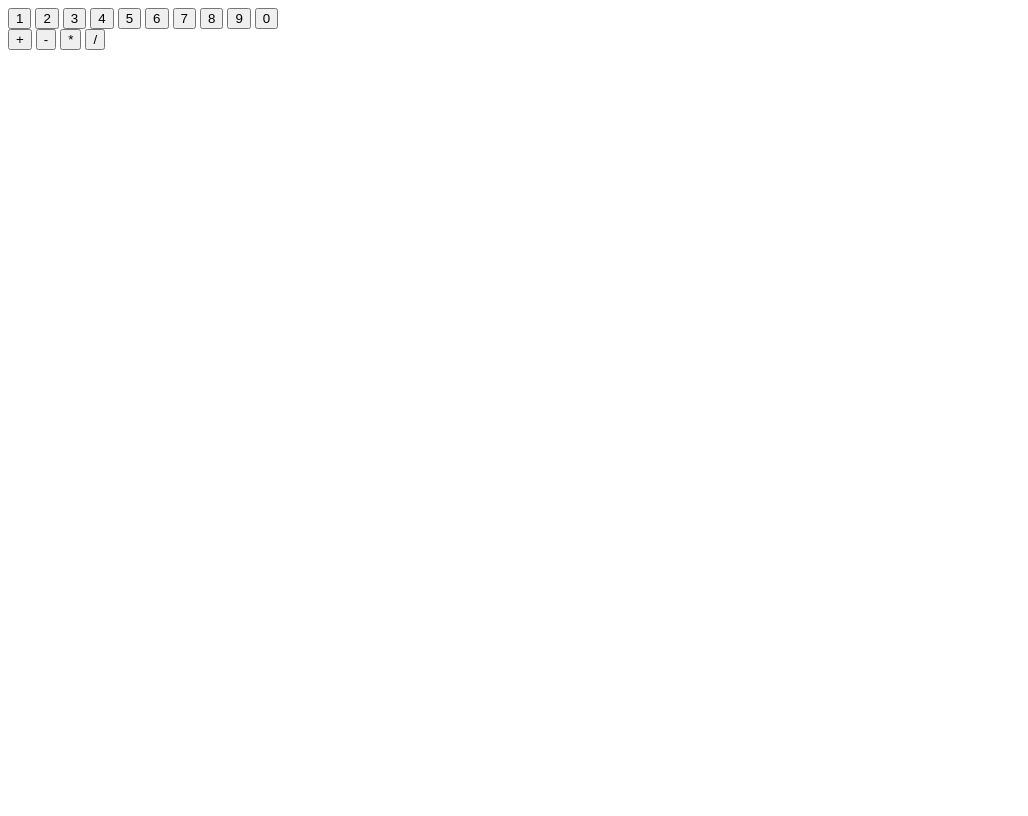
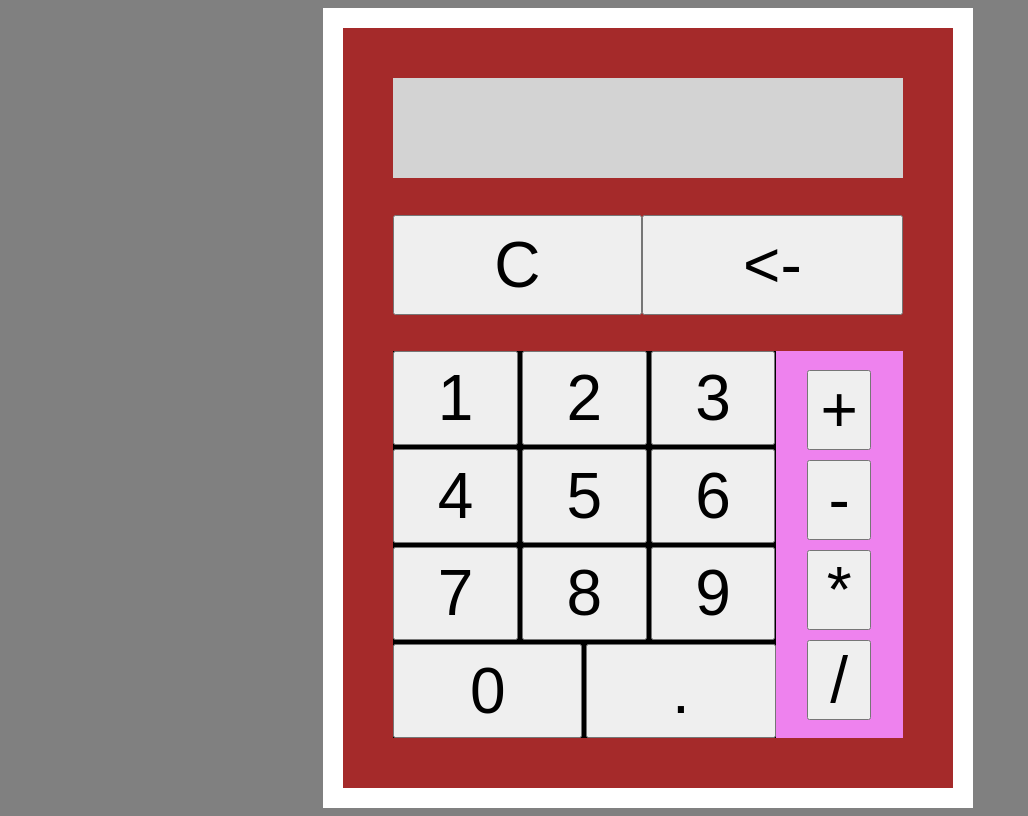
Before and after one commit to MarcielloJumpingFrogg/javaScript, a plain HTML site: page theOdinProject/calculator/index.html in a window 1280 px wide. Shown: the whole page, without its empty margins (0-1028 px from the left). Drawn offline with Linux system fonts and the light colour scheme.

Commit message:
un po di roba, nulla di importante

```diff
--- a/theOdinProject/calculator/code.js
+++ b/theOdinProject/calculator/code.js
@@ -1,7 +1,28 @@
-let numbers = document.querySelectorAll(".num")
-console.log(numbers[0].innerText)
+let btn = document.querySelectorAll(".num");
 
-for ( let i = 0; i < numbers.length; i++)
+let num = ['', ''];
+let order = 0;
+let point = false;
+
+btn.forEach(element => {
+    element.onclick = function() {
+        if(point == false)
+        {
+            write(element)
+            if(element.innerText == '.')
+                point == true
+            console.log(point)
+        }
+        if((point == true) && (element != '.'))
+        {
+            write(element)
+        }
+
+    }
+});
+
+function write(n)
 {
-    numbers[i].addEventListener('click', console.log("works?"))
+    num[order] += (n.innerText)
+    console.log(num[order])
 }
--- a/theOdinProject/calculator/index.html
+++ b/theOdinProject/calculator/index.html
@@ -9,6 +9,12 @@
 <body>
     <div class="calculator">
         <div class="interface" id="interface">
+            <div class="screen" id="screen"></div>
+
+            <div class="func" id="func">
+                <button id="canc">C</button>
+                <button id="backs"><-</button>
+            </div>
 
             <div class="numbers" id="numbers">
                 <button class="num">1</button>
@@ -21,6 +27,7 @@
                 <button class="num">8</button>
                 <button class="num">9</button>
                 <button class="num">0</button>
+                <button class="num">.</button>
             </div>
             <div class="operations" id="operations">
                 <button id="opSum"  >+</button>
--- a/theOdinProject/calculator/style.css
+++ b/theOdinProject/calculator/style.css
@@ -0,0 +1,76 @@
+*{
+    box-sizing: border-box;
+    font-size: 2rem;
+}
+
+body{
+    width: 100vw;
+    height: 100vh;
+    background-color: grey;
+    display: flex;
+    justify-content: center;
+    align-items: center;
+}
+
+.calculator{
+    width: 650px;
+    height: 800px;
+    background-color: white;
+    padding: 20px;
+}
+
+.interface{
+    display: flex;
+    flex-direction: row;
+    flex-wrap: wrap;
+    background-color: brown;
+    height: 100%;
+    width: 100%;
+    padding: 50px;
+}
+
+.screen{
+    background-color: lightgrey;
+    width: 100%;
+    height: 100px;
+}
+
+.func{
+    width: 100%;
+    display: flex;
+    justify-content: stretch;
+}
+
+.func button{
+    flex-grow: 1;
+    height: 100px   ;
+}
+
+
+
+.numbers{
+    background-color: black;
+    display: flex;
+    flex-wrap: wrap;
+    width: 75%;
+    gap: 1%;
+}
+
+.num{
+    flex: 1 1 30%;
+}
+
+.operations{
+    background-color: violet;
+    width: 25%;
+    display: flex;
+    flex-direction: column;
+    justify-content: center;
+    align-items: center;
+    gap: 10px;
+}
+
+.operations button{
+    width: 50%;
+
+}
```
